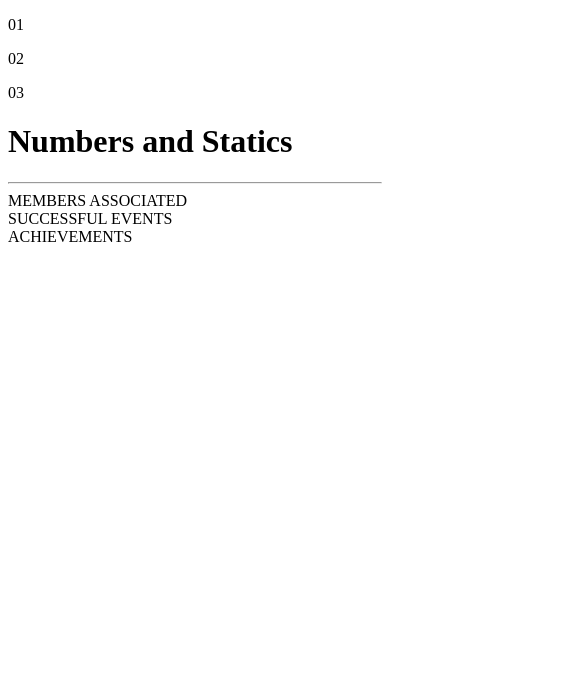
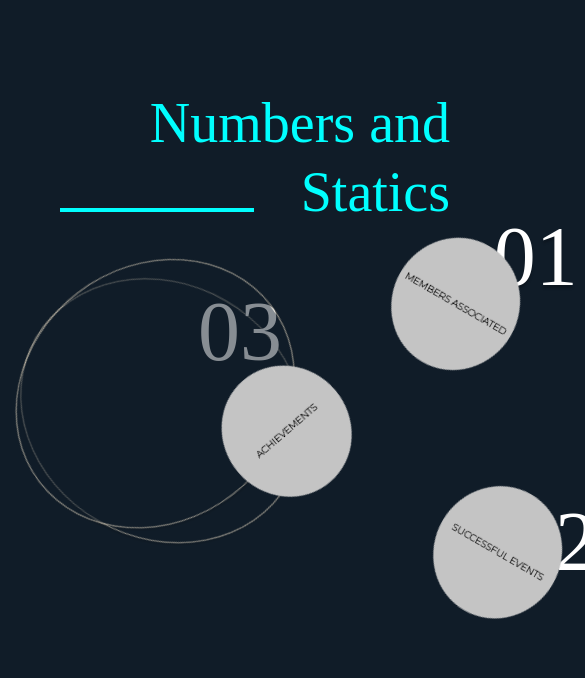
Before and after one commit to Technical-Club-RCOEM/Tech-Club-Website, a plain HTML site: page counter.html in a window 390 px wide. Shown: the top 678 px of the page, 585 px wide, since content can reach past the window. Drawn offline with Linux system fonts and the light colour scheme.

Commit message:
Co-authored-by: codedbyakshita <codedbyakshita@users.noreply.github.com>

```diff
--- a/counter.html
+++ b/counter.html
@@ -1,23 +1,34 @@
 <!DOCTYPE html>
+<html lang="en">
+
 <head>
+    <meta charset="UTF-8">
+    <meta http-equiv="X-UA-Compatible" content="IE=edge">
+    <meta name="viewport" content="width=device-width, initial-scale=1.0">
     <Title>Counter</Title>
-    <link rel="stylesheet" href="css101.css">
+    <link rel="stylesheet" href="css1.css">
     <style>
         @import url('https://fonts.googleapis.com/css2?family=Montserrat:wght@200&display=swap');
     </style>
 </head>
+
 <body>
 
+
+    <h1>Numbers and Statics</h1>
+    <hr>
+    <div class="counter">
         <p id="para1">01</p>
         <p id="para2">02</p>
         <p id="para3">03</p>
         <div class="Div1"> </div>
         <div class="Div2"></div>
-<h1>Numbers and Statics</h1>
-<hr>
         <div class="circle circle1"> MEMBERS ASSOCIATED </div>
         <div class="circle circle2">SUCCESSFUL EVENTS</div>
         <div class="circle circle3">ACHIEVEMENTS</div>
+    </div>
+
 
 </body>
+
 </html>
--- a/css1.css
+++ b/css1.css
@@ -1,19 +1,21 @@
-:root{
+:root {
   /* variables */
   --page-bg: #101c28;
   --text-color: cyan;
-  --ellip-bg:#101c28;
-  --circle-bg:tomato;
+  --ellip-bg: #101c28;
+  --circle-bg: tomato;
   --ellip-border: #faebd1;
 }
 
 body {
   background-color: var(--page-bg);
   z-index: 0;
-  overflow:hidden;
+  overflow: hidden;
+  width: 100vw;
+  height: 100vh;
 }
 
-h1{
+h1 {
   position: absolute;
   width: 450px;
   height: 40px;
@@ -32,7 +34,7 @@ h1{
 
 }
 
-hr{
+hr {
 
   position: absolute;
   width: 190px;
@@ -44,7 +46,7 @@ border: 2px solid var(--text-color);
 
 }
 
-#para1{
+#para1 {
 
   position: absolute;
   width: 314px;
@@ -66,7 +68,7 @@ text-shadow: 0px 4px 4px rgba(0, 0, 0, 0.25);
 
 }
 
-#para2{
+#para2 {
 
   position: absolute;
   width: 314px;
@@ -87,7 +89,7 @@ color: #FFFFFF;
 
 }
 
-#para3{
+#para3 {
 
   position: absolute;
   width: 314px;
@@ -103,14 +105,14 @@ color: #FFFFFF;
   display: flex;
   align-items: center;
   text-align: center;
-    z-index:1;
+  z-index: 1;
   color: #FFFFFF;
 }
 
 .Div1 {
   position: absolute;
-width: 1020px;
-height: 380px;
+  width: 70%;
+  height: 50%;
   left: 280px;
   top: 200px;
   border-radius: 50%;
@@ -129,8 +131,8 @@ z-index: 2;
 .Div2 {
 
   position: absolute;
-width: 1020px;
-height: 380px;
+  width: 70%;
+  height: 50%;
   left: 260px;
   top: 200px;
   border-radius: 50%;
@@ -145,28 +147,29 @@ overflow: hidden;
   animation: move2 4.5s infinite alternate-reverse ease;
 }
 
-  @keyframes move1{
-    0%{
-      transform: rotate(-36.41deg) translate(30px,-30px);
+@keyframes move1 {
+  0% {
+    transform: rotate(-36.41deg) translate(30px, -30px);
   }
-    100%{
-      transform: rotate(-46.41deg) translate(0,0);
-    }
-  }
-  @keyframes move2{
-    0%{
-      transform: rotate(30deg) translate(30px,-30px);
-    }
-    100%{
-      transform: rotate(30deg) translate(0px,0px);
+
+  100% {
+    transform: rotate(-46.41deg) translate(0, 0);
   }
 }
 
-  .circle1{
+@keyframes move2 {
+  0% {
+    transform: rotate(30deg) translate(30px, -30px);
+  }
+
+  100% {
+    transform: rotate(30deg) translate(0px, 0px);
+  }
+}
+
+.circle1 {
 
   position: absolute;
-width: 140px;
-height: 140px;
   left: 900px;
   top: 120px;
   border-radius: 50%;
@@ -175,24 +178,20 @@ background: #C4C4C4;
 
 }
 
-  .circle2{
+.circle2 {
 
   position: absolute;
-width: 140px;
-height: 140px;
   left: 970px;
   top: 534px;
   border-radius: 50%;
-z-index:-1;
+  z-index: -1;
   background: #C4C4C4;
 
 }
 
-.circle3{
+.circle3 {
 
   position: absolute;
-width: 140px;
-height: 140px;
   left: 640px;
   top: 350px;
   border-radius: 50%;
@@ -200,37 +199,59 @@ border-radius: 50%;
   background: #C4C4C4;
 
 }
-.circle1{
+
+.circle1 {
   animation: move2 3.5s infinite alternate-reverse linear;
 
 }
-.circle3{
+
+.circle3 {
   animation: move1 3.5s infinite alternate-reverse linear;
 }
-.circle2{
+
+.circle2 {
   animation: move2 3.5s infinite alternate-reverse linear;
 }
-.circle{
+
+.circle {
   cursor: pointer;
   z-index: 3;
-  transition:300ms;
-display:flex;
+  transition: 300ms;
+  display: flex;
   justify-content: center;
   align-items: center;
   transform-origin: 50% 50%;
   text-transform: capitalize;
-font-size:medium;
+  font-size: medium;
   font-family: 'Montserrat', sans-serif;
   font-weight: 700;
   padding: 6px;
   text-align: center;
   font-weight: bold;
+  height: 25vh;
+  width: 25vh;
+  max-width: 200px;
+  max-height: 2;
 }
-.circle:hover{
+
+.circle:hover {
   color: #fff;
   background-color: var(--circle-bg);
-  font-size:medium;
+  font-size: medium;
   width: 160px;
-  height:160px;
+  height: 160px;
   opacity: 0.75;
 }
+
+@media screen and (max-width:770px) {
+  .counter {
+    position: absolute;
+    margin: auto;
+    left: 0;
+    right: 0;
+    top: 0;
+    bottom: 0;
+    transform: scale(60%);
+    margin-left: -300px;
+  }
+}
```
Lines whose indentation alone changed are shown as unchanged.
